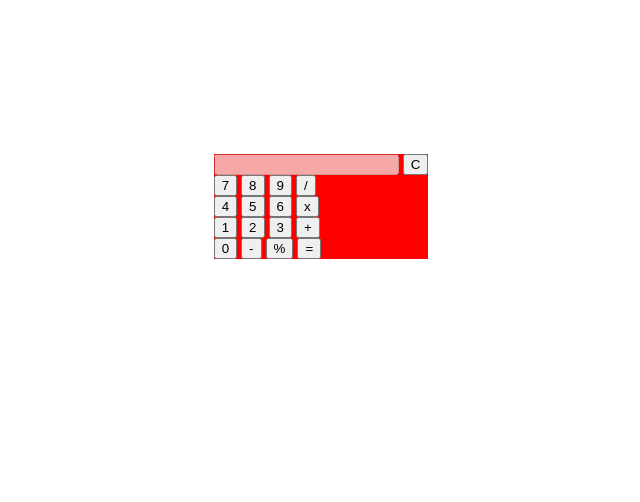
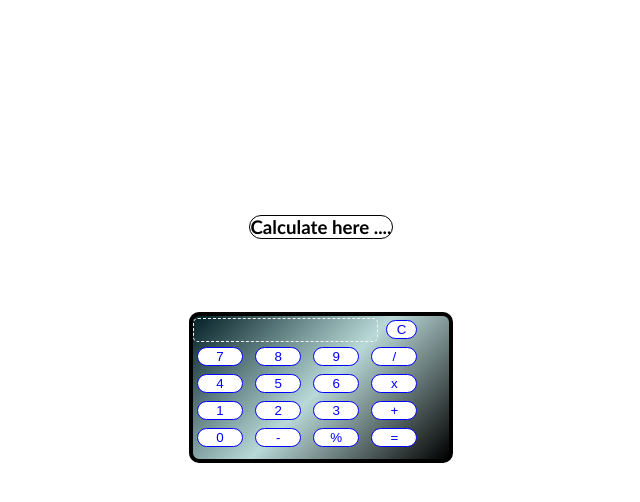
Before and after one commit to SyedKumailAbbas/simple-calculator, a plain HTML site: page index.html in a window 1280 px wide. Shown: the whole page, without its empty margins (319-959 px from the left). Drawn offline with nearby package versions, Linux system fonts and the light colour scheme.

Commit message:
CSS applied

```diff
--- a/index.html
+++ b/index.html
@@ -10,12 +10,15 @@
    <link rel="stylesheet" href="style.css">
 </head>
 <body>
+
+
     <div class="container">
 
-        <div class="calbody mpauto">
+        <h3>Calculate here ....</h3>
+        <div class="calbody calbody">
             <div class="display">
                 <input disabled type="text" class="input" id="input">
-                <button onclick="clear12()">C</button>
+                <button id="clrbtn" onclick="clear12()">C</button>
             </div>
             <div class="row">
                 <button onclick="call(7)">7</button>
--- a/style.css
+++ b/style.css
@@ -1,16 +1,70 @@
-body{
+body {
     margin: 0;
     display: grid;
     place-items: center;
 }
-.container{
+
+.container {
     margin-top: 12%;
-    background-color: red;
-}
-button{
+    width: 100%;
+    height: 100%;
+    display: grid;
+    place-items: center;
 
 }
 
-input{
+button {
+    width: 18%;
+    margin: 4px;
+    border-radius: 30px;
+    color: blue;
+    border: 1.5px solid blue;
+    background-color: white;
+}
+
+input {
+    width: 70%;
+    height: 20px;
+    border-radius: 5px;
+    background-color: transparent;
+    border: 1px dashed whitesmoke;
+    color: white;
+}
+#clrbtn{
+    width:12% ;
+    border-radius: 20px;
 
 }
+
+.calbody {
+    background-color:black;
+    background: linear-gradient(-45deg,#000000,#b9d9d8,#021f25);
+    border: 4px solid black;
+    border-radius:10px ;
+    width: 20%;
+    height: 65%;
+    margin-top: 0;
+}
+button:hover{
+    color: white;
+border-color: red;
+transition: 3s;
+}
+button:hover{
+    background-color:black ;
+    transition: 1s;
+}
+button:active{
+    transform: scale(1.5);
+    background-color: transparent;
+    transition: 0s;
+
+}
+h3{
+    border: 1px solid black;
+    margin-top: 100px;
+    margin-bottom: 0;
+    border-radius: 20px;
+    font-weight: bolder;
+    font-family:'Gill Sans', 'Gill Sans MT', Calibri, 'Trebuchet MS', sans-serif;
+}
```
